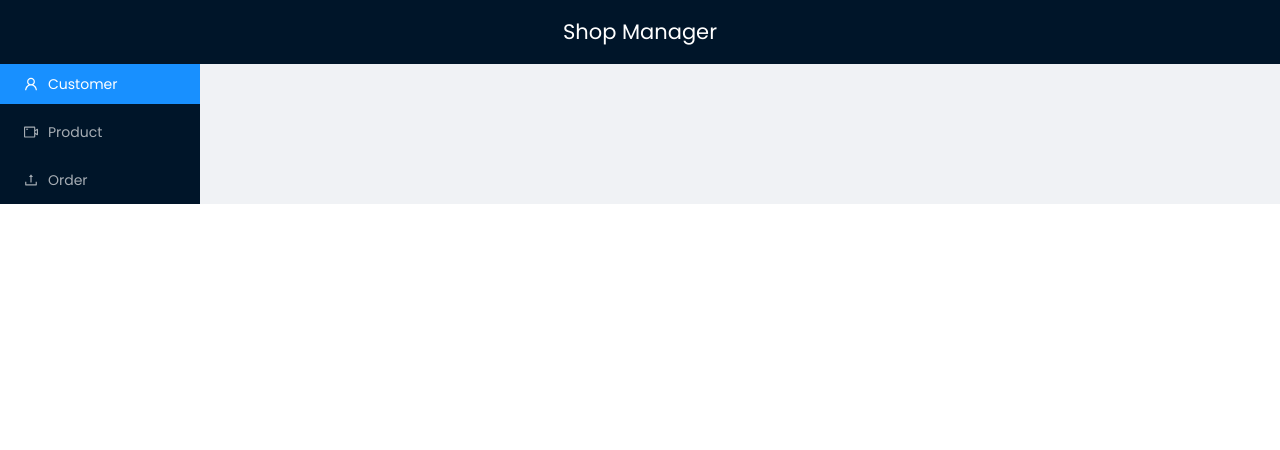
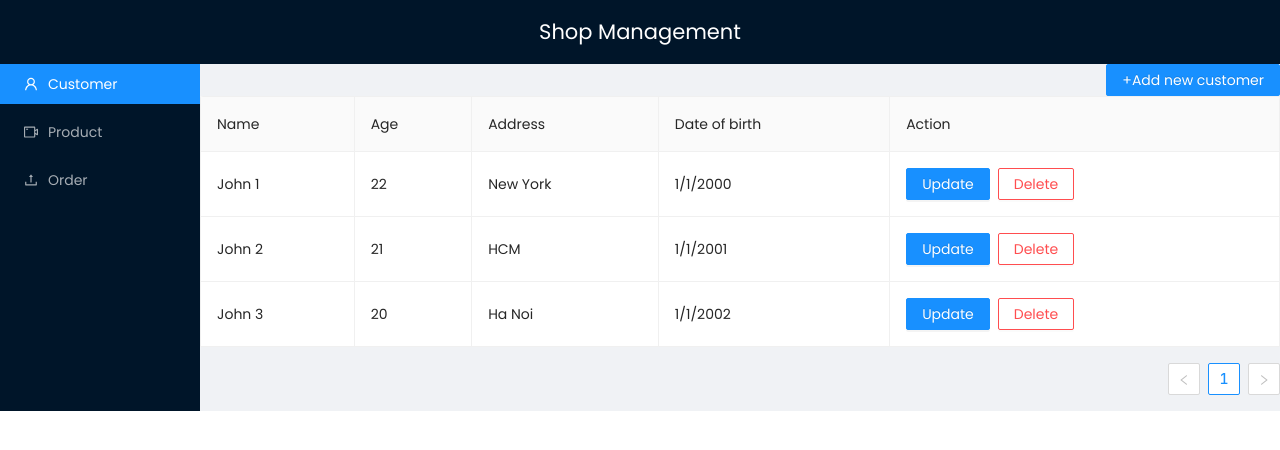
Before and after one commit to Tan-Tran/ant-shop-manager, a React (Create React App) app: page /product in a window 1280 px wide. Shown: the top 450 px of the page. Built offline with nearby package versions, Linux system fonts and the light colour scheme.

Commit message:
update add customer

```diff
--- a/package.json
+++ b/package.json
@@ -9,6 +9,7 @@
     "antd": "^4.19.2",
     "react": "^17.0.2",
     "react-dom": "^17.0.2",
+    "react-router-dom": "^6.2.2",
     "react-scripts": "5.0.0",
     "web-vitals": "^2.1.4"
   },
--- a/src/App.js
+++ b/src/App.js
@@ -1,11 +1,15 @@
 import './App.css';
-import AppHeader from './components/common/header'
-import AppSideBar from './components/common/sidebar'
+import AppHeader from './components/common/Header'
+import AppSideBar from './components/common/Sidebar'
+import Customer from './components/detail/Customer'
+import Product from './components/detail/Product'
+import Order from './components/detail/Order'
+// import UpdateCustomer from './components/pages/UpdateCustomer'
 
 import 'antd/dist/antd.css'
 import {Layout} from 'antd'
 
-const {Header} = Layout
+const {Header, Content} = Layout
 
 function App() {
   return (
@@ -16,6 +20,12 @@ function App() {
         </Header>
         <Layout>
           <AppSideBar/>
+          <Content>
+            <Customer/>
+            {/* <Product/> */}
+            {/* <Order/> */}
+            {/* <UpdateCustomer/> */}
+          </Content>
         </Layout>
       </Layout>
     </div>
--- a/src/components/common/header.js
+++ b/src/components/common/header.js
@@ -1,10 +1,10 @@
 import React from "react"
-import './header.css'
+import './Header.css'
 
 const AppHeader = props =>{
     return (
         <div className="container">
-            <h1>Shop Manager</h1>
+            <h1>Shop Management</h1>
         </div>
     )
 }
--- a/src/components/common/sidebar.css
+++ b/src/components/common/sidebar.css
@@ -1,7 +1,3 @@
-.sidebar-container{
-
-}
-
 .sidebar-container li:first-child{
     margin-top: 0px;
 }
--- a/src/components/common/sidebar.js
+++ b/src/components/common/sidebar.js
@@ -1,7 +1,14 @@
 import React from 'react';
 import {Layout, Menu} from 'antd'
+import {
+    BrowserRouter as Router,
+    Switch,
+    Route,
+    Link
+  } from "react-router-dom";
 
-import './sidebar.css'
+import './Sidebar.css'
+
 import {
     UserOutlined,
     VideoCameraOutlined,
@@ -9,22 +16,28 @@ import {
 } from '@ant-design/icons';
 
 const {Sider} = Layout
+
 const AppSideBar = props =>{
     return(
+        <Router>
             <Sider trigger={null} className="sidebar-container">
                 <div className="logo" />
                 <Menu theme="dark" mode="inline" defaultSelectedKeys={['1']}>
                     <Menu.Item key="1" icon={<UserOutlined />}>
-                    Customer
+                        {/* Customer */}
+                        <Link to="/customer">Customer</Link>
                     </Menu.Item>
                     <Menu.Item key="2" icon={<VideoCameraOutlined />}>
                         Product
+                        {/* <Link to="/product">Product</Link> */}
                     </Menu.Item>
                     <Menu.Item key="3" icon={<UploadOutlined />}>
                         Order
+                        {/* <Link to="/order">Order</Link> */}
                     </Menu.Item>
                 </Menu>
             </Sider>
+        </Router>
     )
 }
 
--- /dev/null
+++ b/src/components/detail/Customer.js
@@ -0,0 +1,93 @@
+import React, { useState } from 'react';
+import {Table, Button, Space} from 'antd'
+import UpdateCustomer from '../pages/UpdateCustomer';
+
+import 'antd/dist/antd.css'
+
+const dataSource = [
+    {
+        key: '0',
+        name: 'John 1',
+        age: 22,
+        address: 'New York',
+        dateOfBirth: '1/1/2000',
+    },
+    {
+        key: '1',
+        name: 'John 2',
+        age: 21,
+        address: 'HCM',
+        dateOfBirth: '1/1/2001',
+    },
+    {
+        key: '2',
+        name: 'John 3',
+        age: 20,
+        address: 'Ha Noi',
+        dateOfBirth: '1/1/2002',
+    },
+]
+
+
+const Customer = props =>{
+
+    const[data, setData] = useState(dataSource)
+    const[numberOfCustomer, setNumberOfCustomer] = useState(dataSource.length)
+
+    const handleUpdate = (record) =>{
+        console.log(record)
+    }
+
+
+
+    const handleAdd = () =>{
+        // const newCustomerDefault ={
+        //     key: numberOfCustomer,
+        //     name: 'New Customer',
+        //     age: '--',
+        //     address: '--',
+        //     dateOfBirth: '--/--/----',
+        // }
+        // const dataSource = [...data, newCustomerDefault];
+        // setData(dataSource)
+        // setNumberOfCustomer(numberOfCustomer+1)
+
+    }
+
+    const handleDelete = (key) =>{
+        const dataSource = [...data]
+        const dataAfterDelete = dataSource.filter((item) => item.key !== key)
+        setData(dataAfterDelete)
+    }
+
+    const columns = [
+        { title: 'Name', dataIndex: 'name', key: 'name' },
+        { title: 'Age', dataIndex: 'age', key: 'age' },
+        { title: 'Address', dataIndex: 'address', key: 'address' },
+        { title: 'Date of birth', dataIndex: 'dateOfBirth', key: 'dateOfBirth' },
+        {
+          title: 'Action',
+          dataIndex: '',
+          key: '',
+          render: (_, record) => {
+              return(
+                  <Space>
+                    <Button type="primary" onClick={() => handleUpdate(record)}>Update</Button>
+                    <Button danger onClick={() => handleDelete(record.key)}>Delete</Button>
+                  </Space>
+              )
+          }
+        },
+      ];
+
+    return (
+        <>
+            <div style={{float:'right'}}>
+                <UpdateCustomer/>
+            </div>
+            <Table dataSource={data} bordered columns={columns}/>
+        </>
+    )
+}
+
+export default Customer
--- /dev/null
+++ b/src/components/detail/Order.js
@@ -0,0 +1,74 @@
+import {Table} from 'antd'
+
+import 'antd/dist/antd.css'
+
+const dataSource= [
+    {
+        key: 1,
+        customerName: 'John 1',
+        productName: 'Mouse',
+        quantity: 1,
+        price: 15,
+        total: 15,
+    },
+    {
+        key: 2,
+        customerName: 'John 1',
+        productName: 'Keyboard',
+        quantity: 2,
+        price: 10,
+        total: 20,
+    },
+    {
+        key: 3,
+        customerName: 'John 2',
+        productName: 'Screen',
+        quantity: 2,
+        price: 10,
+        total: 20,
+    },
+    {
+        key: 4,
+        customerName: 'John 1',
+        productName: 'Screen',
+        quantity: 3,
+        price: 10,
+        total: 30,
+    },
+]
+
+const columns = [
+    {
+        title: 'Customer',
+        dataIndex: 'customerName',
+        key: 'customerName',
+    },
+    {
+        title: 'Product',
+        dataIndex: 'productName',
+        key: 'productName'
+    },
+    {
+        title: 'Quantity',
+        dataIndex: 'quantity',
+        key: 'quantity'
+    },
+    {
+        title: 'Price',
+        dataIndex: 'price',
+        key: 'price',
+    },
+    {
+        title: 'Total',
+        dataIndex: 'total',
+        key: 'total'
+    }
+]
+
+const Order = props =>{
+    return(
+        <Table dataSource={dataSource} columns={columns}/>
+    )
+}
+
+export default Order
--- /dev/null
+++ b/src/components/detail/Product.js
@@ -0,0 +1,65 @@
+import {Table} from 'antd'
+
+import 'antd/dist/antd.css'
+
+const dataSource = [
+    {
+        key: 1,
+        name: 'Mouse',
+        quantity: 20,
+        desc: 'new product',
+        price: 15,
+        origin: 'VN'
+    },
+    {
+        key: 2,
+        name: 'Keyboard',
+        quantity: 40,
+        desc: 'old product',
+        price: 10,
+        origin: 'US'
+    },
+    {
+        key: 3,
+        name: 'Screen',
+        quantity: 60,
+        desc: 'old product',
+        price: 10,
+        origin: 'China'
+    }
+]
+
+const columns = [
+    {
+        title: 'Name',
+        dataIndex: 'name',
+        key: 'name',
+    },
+    {
+        title: 'Quantity',
+        dataIndex: 'quantity',
+        key: 'quantity',
+    },
+    {
+        title: "Price",
+        dataIndex: 'price',
+        key: 'price',
+    },
+    {
+        title: 'Origin',
+        dataIndex: 'origin',
+        key: 'origin'
+    },
+    {
+        title: 'Description',
+        dataIndex: 'desc',
+        key: 'desc'
+    }
+]
+
+const Product  = props =>{
+    return (
+        <Table dataSource={dataSource} columns={columns}/>
+    )
+}
+export default Product
--- /dev/null
+++ b/src/components/pages/UpdateCustomer.js
@@ -0,0 +1,60 @@
+import React, { useState } from 'react';
+import {Modal, Form, Button, Input } from 'antd'
+import {DatePicker} from 'antd'
+
+const layout = {
+    labelCol: { span: 8 },
+    wrapperCol: { span: 16 },
+  };
+
+  /* eslint-disable no-template-curly-in-string */
+const validateMessages = {
+    required: '${label} is required!',
+    types: {
+        email: '${label} is not a valid email!',
+        number: '${label} is not a valid number!',
+    },
+    number: {
+        range: '${label} must be between ${min} and ${max}',
+    },
+};
+
+const formatDate = 'DD/MM/YYYY'
+
+const UpdateCustomer = props =>{
+
+    const [form] = Form.useForm()
+
+    const[isVisible, setIsVisible] = useState(false)
+
+    const showModal = () =>{
+        setIsVisible(true)
+    }
+
+    const handleCancel = () =>{
+        setIsVisible(false)
+    }
+
+    const handleSubmit = (values) =>{
+        console.log(values)
+    }
+
+
+
+
+
+    return (
+        <>
+            <Button type="primary" onClick={showModal}>+Add new customer</Button>
+            <Modal title="Add Customer" visible={isVisible} onOk={form.submit} onCancel={handleCancel}>
+            <Form form={form} onFinish={handleSubmit}>
+                <Form.Item>
+                    <Input/>
+                </Form.Item>
+            </Form>
+            </Modal>
+        </>
+    )
+}
+
+export default UpdateCustomer
```
Also changed, not shown: src/components/detail/Customer.css (added), src/components/detail/Order.css (added), src/components/detail/Product.css (added), 1 other file (tests, documents, lock files or other folders). Lines whose indentation alone changed are shown as unchanged.
